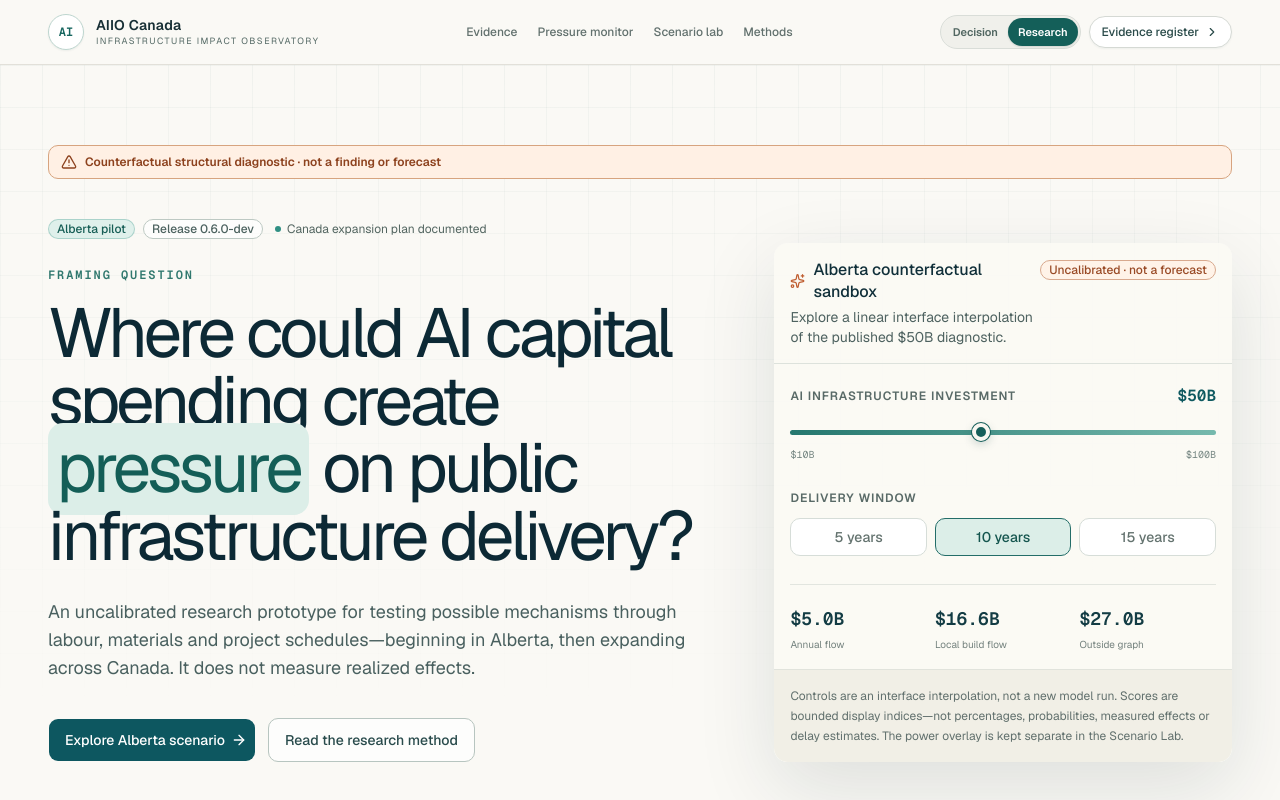
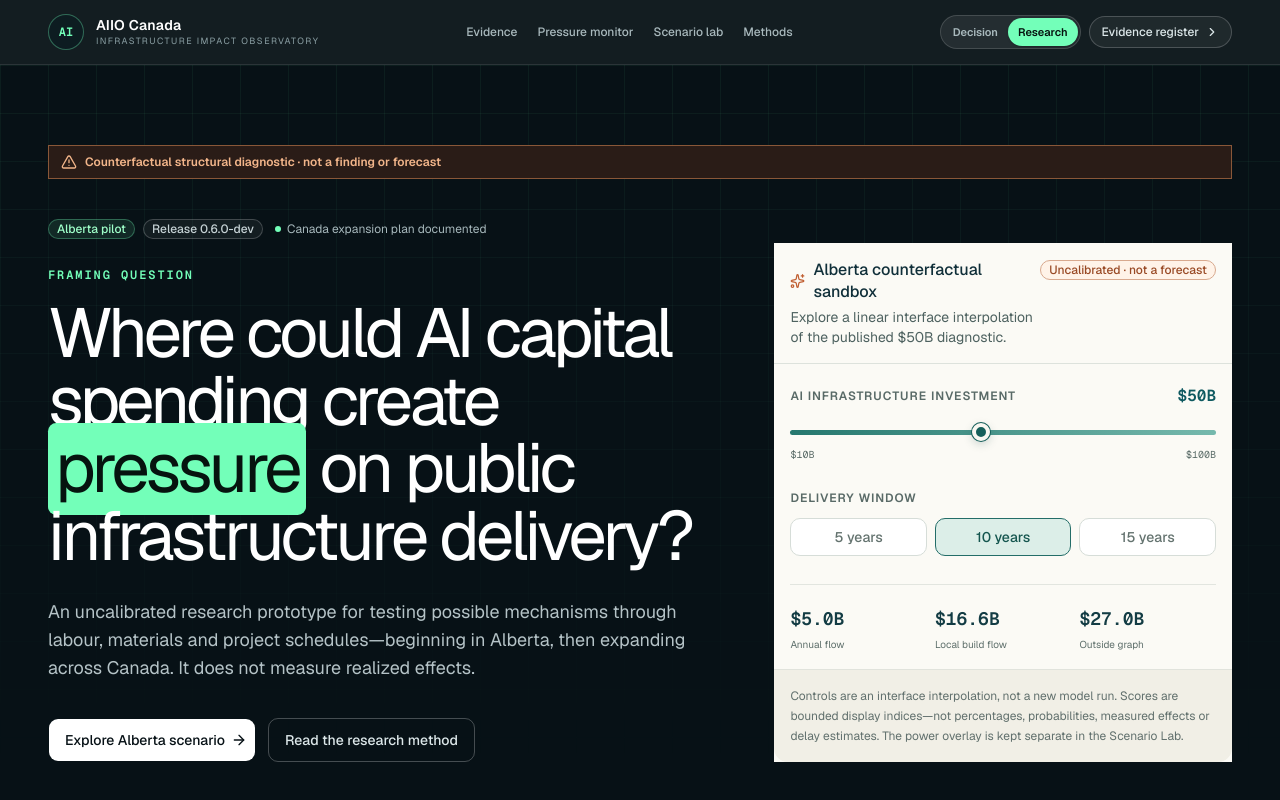
Before and after one commit to chiKeka/aiio-canada, a Next.js app: page /research in a window 1280 px wide. Shown: the top 800 px of the page. Built offline with nearby package versions, Linux system fonts and the light colour scheme.

Commit message:
Differentiate research observatory visual mode

```diff
--- a/app/globals.css
+++ b/app/globals.css
@@ -155,12 +155,29 @@
   padding: 0 0.12em 0.04em;
 }
 
+.research-signal-highlight {
+  box-decoration-break: clone;
+  -webkit-box-decoration-break: clone;
+  border-radius: 0.12em;
+  background: #73ffb9;
+  color: #06130f;
+  padding: 0 0.1em 0.035em;
+}
+
 .observatory-grid {
   background-image:
     linear-gradient(rgba(33, 88, 84, 0.065) 1px, transparent 1px),
     linear-gradient(90deg, rgba(33, 88, 84, 0.065) 1px, transparent 1px);
   background-size: 42px 42px;
   mask-image: linear-gradient(to bottom, black, transparent 88%);
+}
+
+.research-observatory-grid {
+  background-image:
+    linear-gradient(rgba(115, 255, 185, 0.055) 1px, transparent 1px),
+    linear-gradient(90deg, rgba(115, 255, 185, 0.055) 1px, transparent 1px);
+  background-size: 48px 48px;
+  mask-image: linear-gradient(to bottom, black, transparent 92%);
 }
 
 .aiio-command-grid {
--- a/components/mode-toggle.tsx
+++ b/components/mode-toggle.tsx
@@ -11,14 +11,20 @@ export function ModeToggle({ compact = false }: { compact?: boolean }) {
   return (
     <nav
       aria-label="View mode"
-      className="inline-flex rounded-full border border-[#d9ddd8] bg-[#f0f0eb] p-0.5"
+      className={`inline-flex rounded-full border p-0.5 ${
+        researchMode
+          ? 'border-white/15 bg-white/7'
+          : 'border-[#d9ddd8] bg-[#f0f0eb]'
+      }`}
     >
       <Link
         aria-current={decisionMode ? 'page' : undefined}
         className={`rounded-full px-2.5 py-1.5 text-[11px] font-semibold transition-colors ${
           decisionMode
             ? 'bg-[#145f59] text-white shadow-[0_1px_2px_rgba(18,53,52,.14)]'
-            : 'text-[#526762] hover:text-[#173f40]'
+            : researchMode
+              ? 'text-[#a9b9bd] hover:text-white'
+              : 'text-[#526762] hover:text-[#173f40]'
         }`}
         href="/"
       >
@@ -28,7 +34,7 @@ export function ModeToggle({ compact = false }: { compact?: boolean }) {
         aria-current={researchMode ? 'page' : undefined}
         className={`rounded-full px-2.5 py-1.5 text-[11px] font-semibold transition-colors ${
           researchMode
-            ? 'bg-[#145f59] text-white shadow-[0_1px_2px_rgba(18,53,52,.14)]'
+            ? 'bg-[#73ffb9] text-[#06130f] shadow-[0_1px_2px_rgba(0,0,0,.2)]'
             : 'text-[#526762] hover:text-[#173f40]'
         }`}
         href="/research"
--- a/components/observatory-dashboard.tsx
+++ b/components/observatory-dashboard.tsx
@@ -151,29 +151,29 @@ export function ObservatoryDashboard() {
 
   return (
     <main className="min-h-screen overflow-hidden bg-background text-foreground">
-      <header className="sticky top-0 z-40 border-b border-[#e2e0d9] bg-[#faf9f5]/95 text-[#172f35] backdrop-blur-xl">
+      <header className="sticky top-0 z-40 border-b border-white/10 bg-[#071116]/95 text-white backdrop-blur-xl">
         <div className="mx-auto flex h-16 max-w-[1440px] items-center justify-between px-5 sm:px-8 lg:px-12">
           <Link className="group flex items-center gap-3" href="/research" aria-label="AIIO Canada research home">
-            <span className="grid size-9 place-items-center rounded-full border border-[#bdd5ce] bg-white font-mono text-xs font-semibold text-[#17665f] shadow-[0_1px_2px_rgba(18,53,52,.06)]">
+            <span className="grid size-9 place-items-center rounded-full border border-[#73ffb9]/35 bg-[#0d1c21] font-mono text-xs font-semibold text-[#73ffb9]">
               AI
             </span>
             <span>
               <span className="block text-sm font-semibold tracking-[0.02em]">AIIO Canada</span>
-              <span className="hidden text-[9px] uppercase tracking-[0.16em] text-[#536864] sm:block">
+              <span className="hidden text-[9px] uppercase tracking-[0.16em] text-[#8ca0a5] sm:block">
                 Infrastructure impact observatory
               </span>
             </span>
           </Link>
-          <nav className="hidden items-center gap-5 text-xs font-medium text-[#62716e] md:flex" aria-label="Primary navigation">
-            <Link className="transition-colors hover:text-[#143f42]" href="/evidence">Evidence</Link>
-            <Link className="transition-colors hover:text-[#143f42]" href="/pressure">Pressure monitor</Link>
-            <Link className="transition-colors hover:text-[#143f42]" href="/scenario">Scenario lab</Link>
-            <Link className="transition-colors hover:text-[#143f42]" href="/methods">Methods</Link>
+          <nav className="hidden items-center gap-5 text-xs font-medium text-[#a9b9bd] md:flex" aria-label="Primary navigation">
+            <Link className="transition-colors hover:text-white" href="/evidence">Evidence</Link>
+            <Link className="transition-colors hover:text-white" href="/pressure">Pressure monitor</Link>
+            <Link className="transition-colors hover:text-white" href="/scenario">Scenario lab</Link>
+            <Link className="transition-colors hover:text-white" href="/methods">Methods</Link>
           </nav>
           <div className="flex items-center gap-2">
             <ModeToggle compact />
             <Link
-              className="hidden h-8 items-center gap-1.5 rounded-full border border-[#d5d9d4] bg-white px-3 text-xs font-medium text-[#294a49] shadow-[0_1px_2px_rgba(18,53,52,.05)] transition-colors hover:border-[#9ebeb6] hover:bg-[#f3f8f6] sm:inline-flex"
+              className="hidden h-8 items-center gap-1.5 rounded-full border border-white/20 bg-white/5 px-3 text-xs font-medium text-[#dce7e9] transition-colors hover:border-[#73ffb9]/45 hover:text-white sm:inline-flex"
               href="/evidence"
             >
               Evidence register <ChevronRight className="size-3.5" />
@@ -182,40 +182,40 @@ export function ObservatoryDashboard() {
         </div>
       </header>
 
-      <section id="top" className="relative border-b border-[#e2e0d9] bg-[#faf9f5]">
-        <div className="observatory-grid absolute inset-0 opacity-65" aria-hidden="true" />
+      <section id="top" className="relative border-b border-white/10 bg-[#071116] text-white">
+        <div className="research-observatory-grid absolute inset-0" aria-hidden="true" />
         <div className="relative mx-auto grid max-w-[1440px] gap-10 px-5 py-12 sm:px-8 sm:py-16 lg:grid-cols-[minmax(0,1.2fr)_minmax(390px,.8fr)] lg:px-12 lg:py-20">
-          <div className="inline-flex items-center gap-2 rounded-lg border border-[#d7a47f] bg-[#fff0e4] px-3 py-2 text-xs font-semibold text-[#8d421e] lg:col-span-2">
+          <div className="inline-flex items-center gap-2 border border-[#d88755]/55 bg-[#2a1c17] px-3 py-2 text-xs font-semibold text-[#f2b58a] lg:col-span-2">
             <AlertTriangle className="size-4" /> Counterfactual structural diagnostic · not a finding or forecast
           </div>
           <div className="max-w-4xl">
             <div className="mb-7 flex flex-wrap items-center gap-2">
-              <Badge className="border-[#2f8f83]/30 bg-[#dff0eb] text-[#175e56]">Alberta pilot</Badge>
-              <Badge variant="outline" className="border-[#bdc9c3] bg-white/65 text-[#4c625f]">Release {releaseData.manifest.version}</Badge>
-              <span className="ml-1 inline-flex items-center gap-1.5 text-xs text-[#526560]">
-                <span className="size-1.5 rounded-full bg-[#2f8f83]" /> Canada expansion plan documented
+              <Badge className="border-[#73ffb9]/30 bg-[#73ffb9]/10 text-[#9fffc9]">Alberta pilot</Badge>
+              <Badge variant="outline" className="border-white/20 bg-white/5 text-[#c5d1d4]">Release {releaseData.manifest.version}</Badge>
+              <span className="ml-1 inline-flex items-center gap-1.5 text-xs text-[#a7b8bc]">
+                <span className="size-1.5 rounded-full bg-[#73ffb9]" /> Canada expansion plan documented
               </span>
             </div>
-            <p className="mb-4 font-mono text-xs font-semibold uppercase tracking-[0.16em] text-[#30786e]">
+            <p className="mb-4 font-mono text-xs font-semibold uppercase tracking-[0.16em] text-[#73ffb9]">
               Framing question
             </p>
-            <h1 className="max-w-[950px] text-balance font-heading text-[clamp(2.5rem,5.4vw,5.35rem)] font-normal leading-[0.98] tracking-[-0.055em] text-[#0c2935]">
-              Where could AI capital spending create <span className="editorial-highlight">pressure</span> on public infrastructure delivery?
+            <h1 className="max-w-[950px] text-balance font-heading text-[clamp(2.5rem,5.4vw,5.35rem)] font-normal leading-[0.98] tracking-[-0.055em] text-white">
+              Where could AI capital spending create <span className="research-signal-highlight">pressure</span> on public infrastructure delivery?
             </h1>
-            <p className="mt-7 max-w-2xl text-pretty text-base leading-7 text-[#49605f] sm:text-lg">
+            <p className="mt-7 max-w-2xl text-pretty text-base leading-7 text-[#b5c3c7] sm:text-lg">
               An uncalibrated research prototype for testing possible mechanisms through labour, materials and project schedules—beginning in Alberta, then expanding across Canada. It does not measure realized effects.
             </p>
             <div className="mt-9 flex flex-wrap gap-3">
-              <Button size="lg" className="h-11 bg-[#0d5760] px-4 text-white hover:bg-[#174750]" onClick={() => document.querySelector('#scenario')?.scrollIntoView({ behavior: 'smooth' })}>
+              <Button size="lg" className="h-11 bg-white px-4 text-[#071116] hover:bg-[#dfe7e8]" onClick={() => document.querySelector('#scenario')?.scrollIntoView({ behavior: 'smooth' })}>
                 Explore Alberta scenario <ArrowRight data-icon="inline-end" />
               </Button>
-              <Button size="lg" variant="outline" className="h-11 border-[#b7c5c0] bg-white/70 px-4 text-[#294b4c]" onClick={() => document.querySelector('#method')?.scrollIntoView({ behavior: 'smooth' })}>
+              <Button size="lg" variant="outline" className="h-11 border-white/25 bg-transparent px-4 text-[#dce7e9] hover:border-[#73ffb9]/55 hover:bg-white/5 hover:text-white" onClick={() => document.querySelector('#method')?.scrollIntoView({ behavior: 'smooth' })}>
                 Read the research method
               </Button>
             </div>
           </div>
 
-          <Card id="scenario" className="self-end border-[#bdc8c1] bg-[#fbfaf5]/95 shadow-[0_26px_80px_rgba(14,44,53,.12)] ring-0">
+          <Card id="scenario" className="self-end rounded-none border-[#cfd6d2] bg-[#fbfaf5] shadow-none ring-0">
             <CardHeader className="border-b border-[#dde2dc] pb-4">
               <CardTitle className="flex items-center gap-2 text-[#102f39]">
                 <Sparkles className="size-4 text-[#c05f32]" /> Alberta counterfactual sandbox
@@ -241,7 +241,7 @@ export function ObservatoryDashboard() {
                   type="range"
                   value={capex}
                 />
-                <span className="mt-2 flex justify-between font-mono text-[10px] text-[#7a8a86]"><span>$10B</span><span>$100B</span></span>
+                <span className="mt-2 flex justify-between font-mono text-[10px] text-[#5e6f6b]"><span>$10B</span><span>$100B</span></span>
               </label>
               <div>
                 <span className="mb-3 block text-xs font-semibold uppercase tracking-[0.08em] text-[#596a67]">Delivery window</span>
@@ -507,7 +507,7 @@ export function ObservatoryDashboard() {
 }
 
 function Metric({ label, value }: { label: string; value: string }) {
-  return <div><p className="font-mono text-lg font-semibold text-[#133c44]">{value}</p><p className="mt-1 text-[10px] leading-4 text-[#74827e]">{label}</p></div>;
+  return <div><p className="font-mono text-lg font-semibold text-[#133c44]">{value}</p><p className="mt-1 text-[10px] leading-4 text-[#5e6f6b]">{label}</p></div>;
 }
 
 function FlowNode({ active, eyebrow, icon: Icon, label }: { active?: boolean; eyebrow: string; icon: typeof Zap; label: string }) {
```
Also changed, not shown: 1 other file (tests, documents, lock files or other folders).
